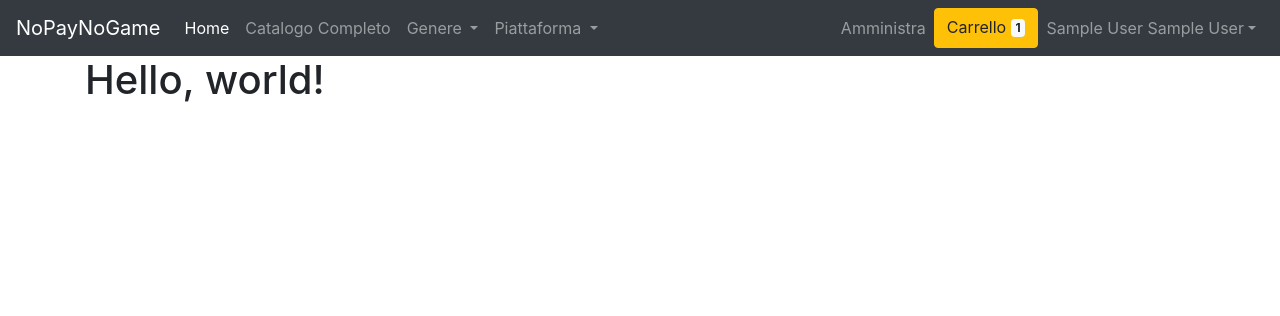
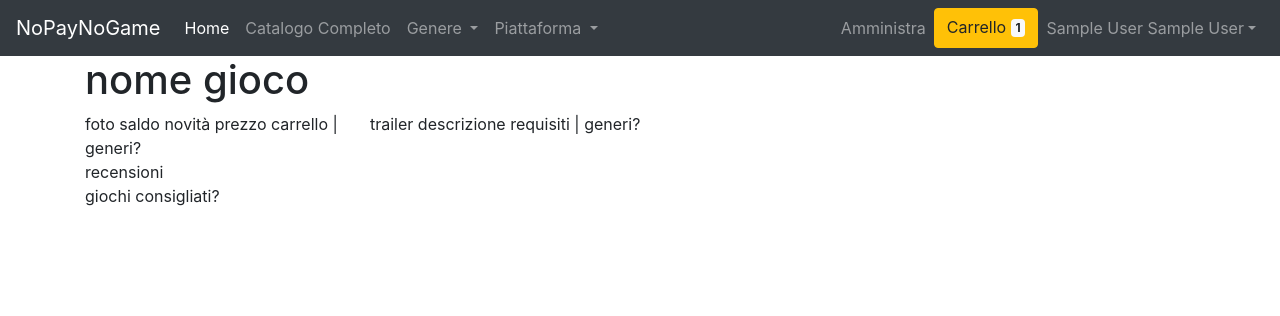
Before and after one commit to FerrozPro/nopaynogame, a PHP site: page /game.php?cp=home in a window 1280 px wide. Shown: the top 316 px of the page. Run offline with PHP 8.4, Linux system fonts and the light colour scheme; the visitor is signed in with stand-in values (Sample User, id 1); data that the repository does not hold is empty; some libraries are stand-ins or nearby versions.

Commit message:
per fab + amministrazione

```diff
--- a/Src/Site/nopaynogame_/game.php
+++ b/Src/Site/nopaynogame_/game.php
@@ -18,9 +18,26 @@
   <body>
 
     <div class="container">
-      <h1>Hello, world!</h1>
+      <h1>nome gioco</h1>
+      <div class="row">
+        <div class="col-md-3">
+          foto saldo novità prezzo carrello | generi?
+        </div>
+        <div class="col-md-9">
+          trailer descrizione requisiti | generi?
+        </div>
+      </div>
+      <div class="row">
+        <div class="col-md-12">
+         recensioni
+        </div>
+      </div>
+      <div class="row">
+        <div class="col-md-12">
+        giochi consigliati?
+        </div>
+      </div>
     </div>
-
 
     <!-- Optional JavaScript -->
     <!-- jQuery first, then Popper.js, then Bootstrap JS -->
```
Also changed, not shown: Src/Site/nopaynogame_/administrate.php (+8 -8 lines).
